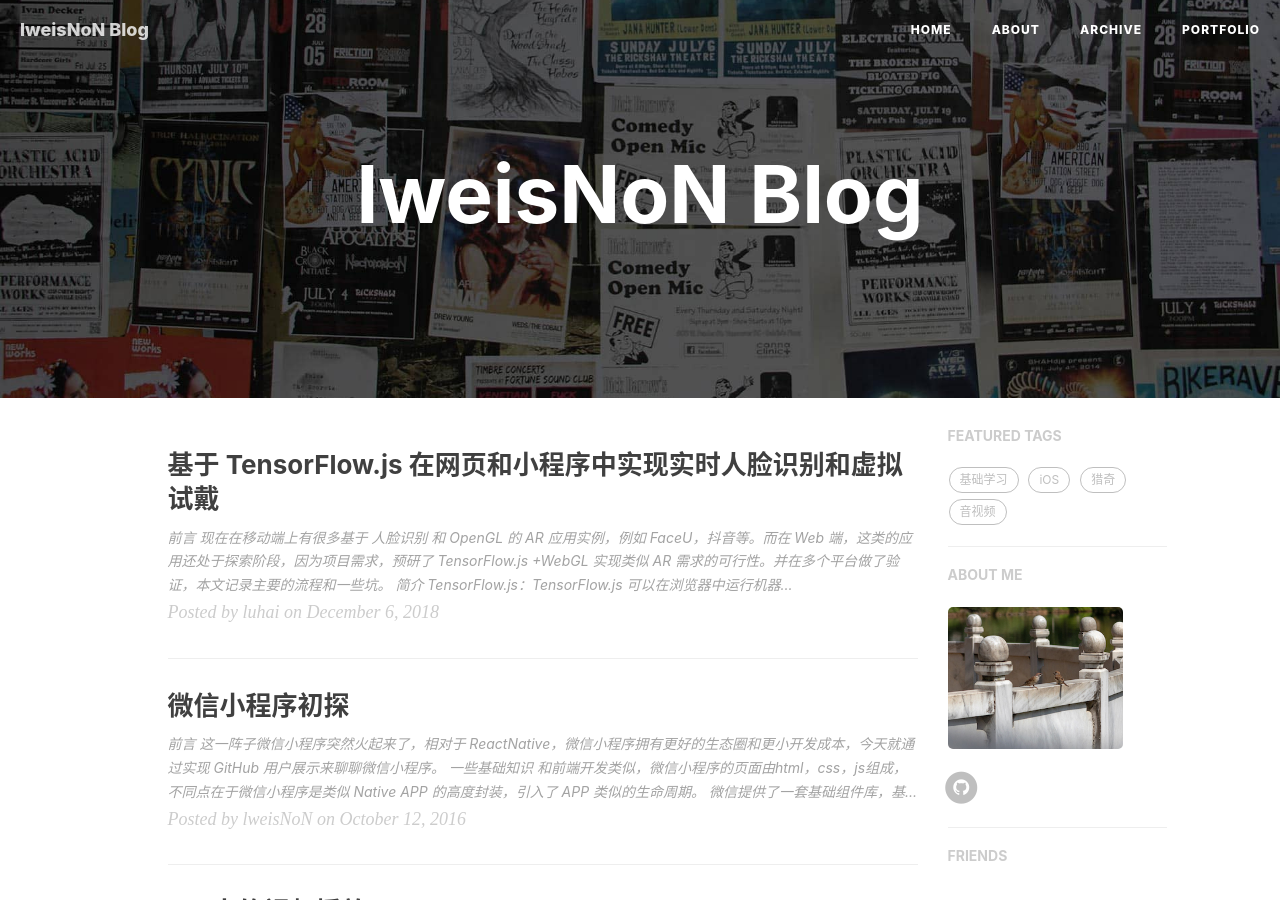
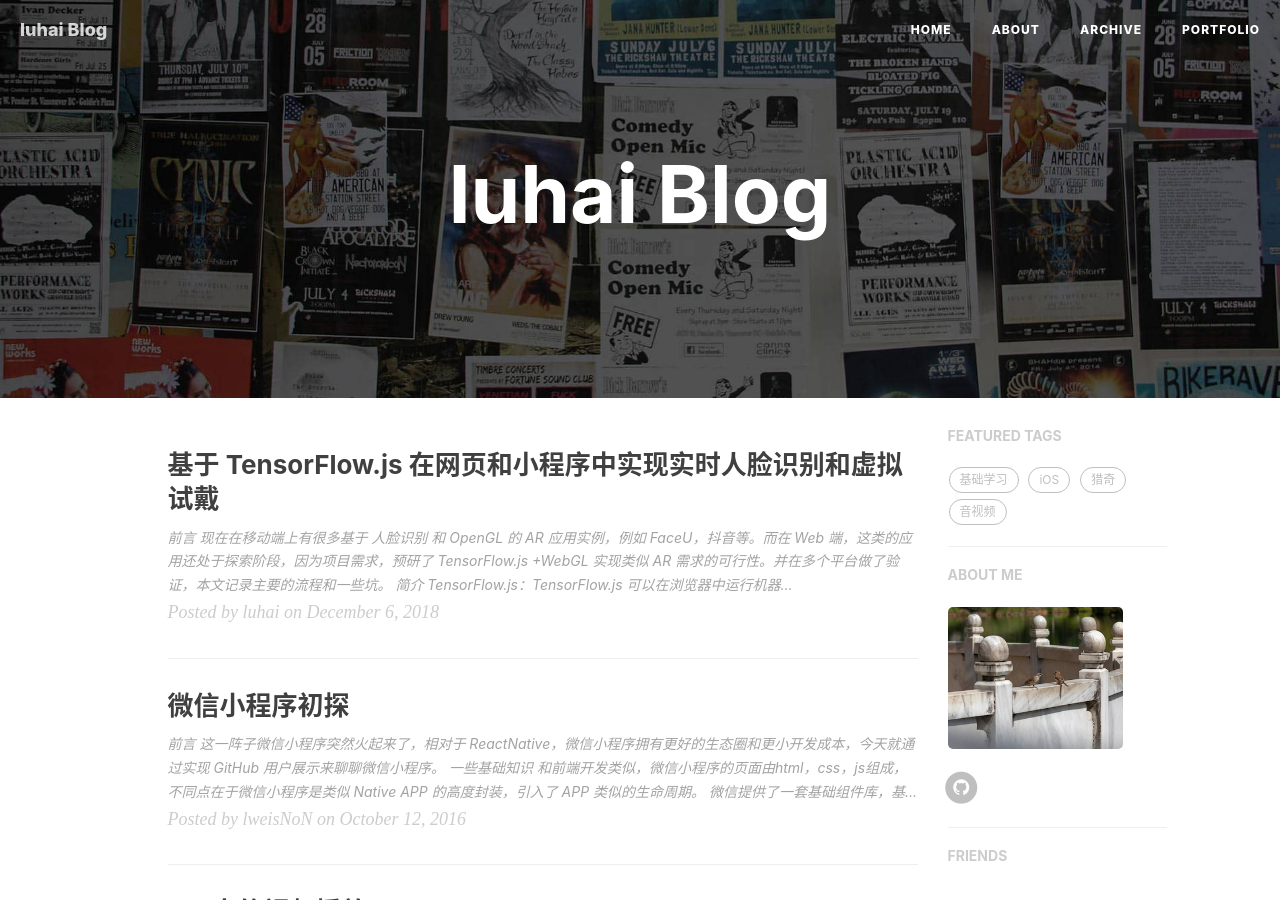
Before and after one commit to lweisNoN/luhai.github.io, a Jekyll site: the page built from index.html, in a window 1280 px wide and 900 px high. Built offline with Jekyll 4.4.1, drawn with Linux system fonts in a browser that asks for light colours; nearby versions of some CDN libraries; the list of posts is cut into pages by our own code; comment, search, counter and statistics services are not loaded; some of the changed text lies outside the part shown.

Commit message:
Update _config.yml

```diff
--- a/_config.yml
+++ b/_config.yml
@@ -1,12 +1,12 @@
 gems: [jekyll-paginate]
 # Site settings
-title: lweisNoN Blog
-SEOTitle: lweisNoN的博客 | Hsudo gem install cocoapods -n /usr/local/bin
+title: luhai Blog
+SEOTitle: luhai | Hsudo gem install cocoapods -n /usr/local/bin
 header-img: img/home-bg.jpg
 email: 2735667547@qq.com
 description: "合适才最好"
 keyword: "卢海, luhai, lweisNoN"
-url: "https://lweisNoN.github.io/"              # your host, for absolute URL
+url: "https://luhai.github.io/"              # your host, for absolute URL
 baseurl: ""                             # for example, '/blog' if your blog hosted on 'host/blog'
 
 # Publish posts or collection documents with a future date.
@@ -73,7 +73,7 @@
 
 # Google Analytics
 ga_track_id: ''            # Format: UA-xxxxxx-xx
-ga_domain: lweisNoN
+ga_domain: luhai
 
 
 
@@ -103,38 +103,4 @@
 
 # Friends
 friends: [
-    # {
-    # #     title: "Su",
-    # #     href: "http://su.gallery/"
-    # # },{
-    #     title: "乱序",
-    #     href: "http://mida.re/"
-    # },{
-    #     title: "前端外刊评论",
-    #     href: "http://qianduan.guru/"
-    # },{
-    #     title: "天镶的博客",
-    #     href: "http://lingyu.wang/"
-    # },{
-    #     title: "Luke 的自留地",
-    #     href: "http://hmqk1995.github.io"
-    # },{
-    #     title: "Ebn's Blog",
-    #     href: "http://ebnbin.com/"
-    # },{
-    #     title: "SmdCn's Blog",
-    #     href: "http://blog.smdcn.net"
-    # },{
-    #     title: "David's Game",
-    #     href: "https://www.ruoyaowu.com/"
-    # },{
-    #     title: "DHong Say",
-    #     href: "http://dhong.co"
-    # },{
-    #     title: "尹峰以为",
-    #     href: "http://ingf.github.io/"
-    # },{
-    #     title: "解旻的博客",
-    #     href: "http://xieminis.me/"
-    # }
 ]
```
